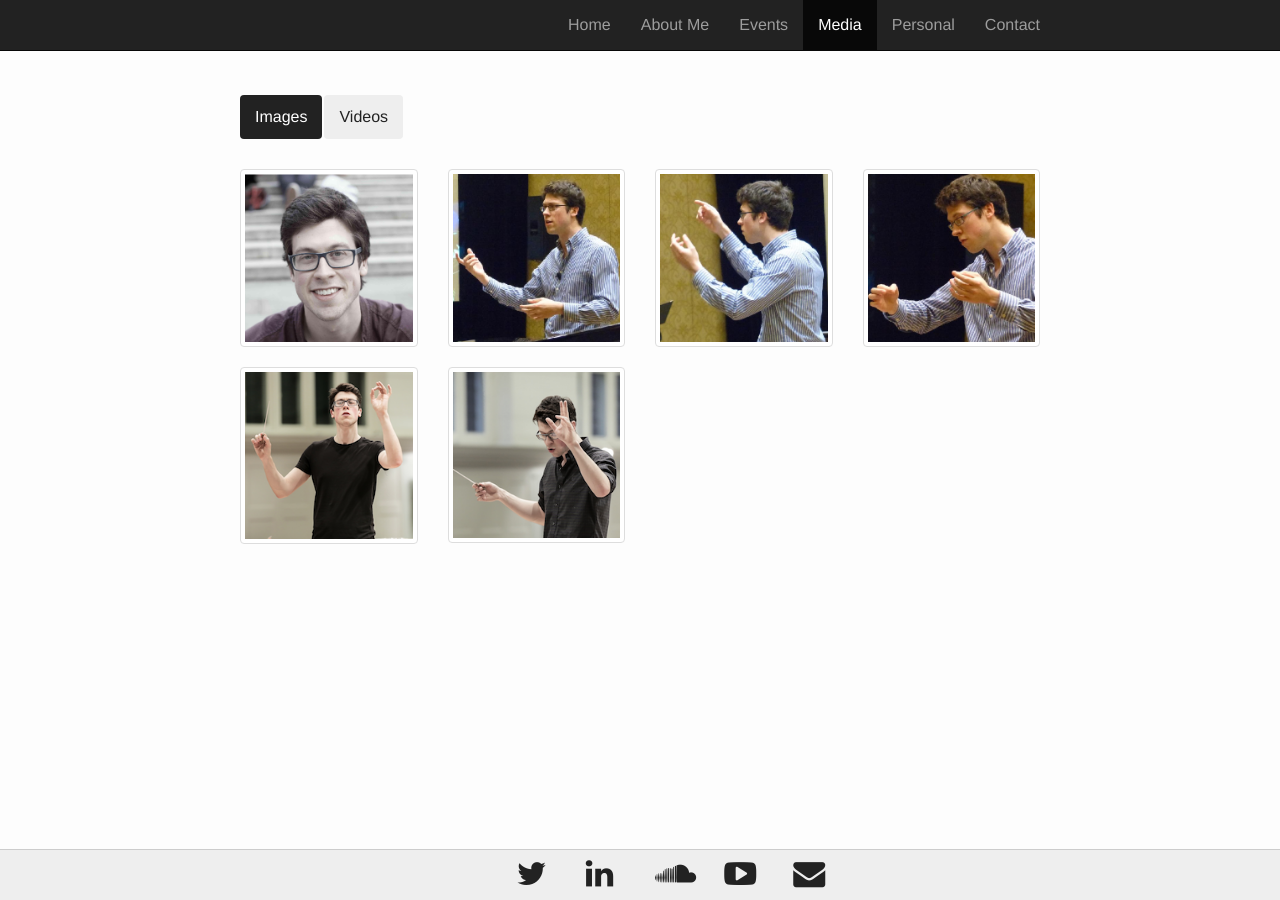
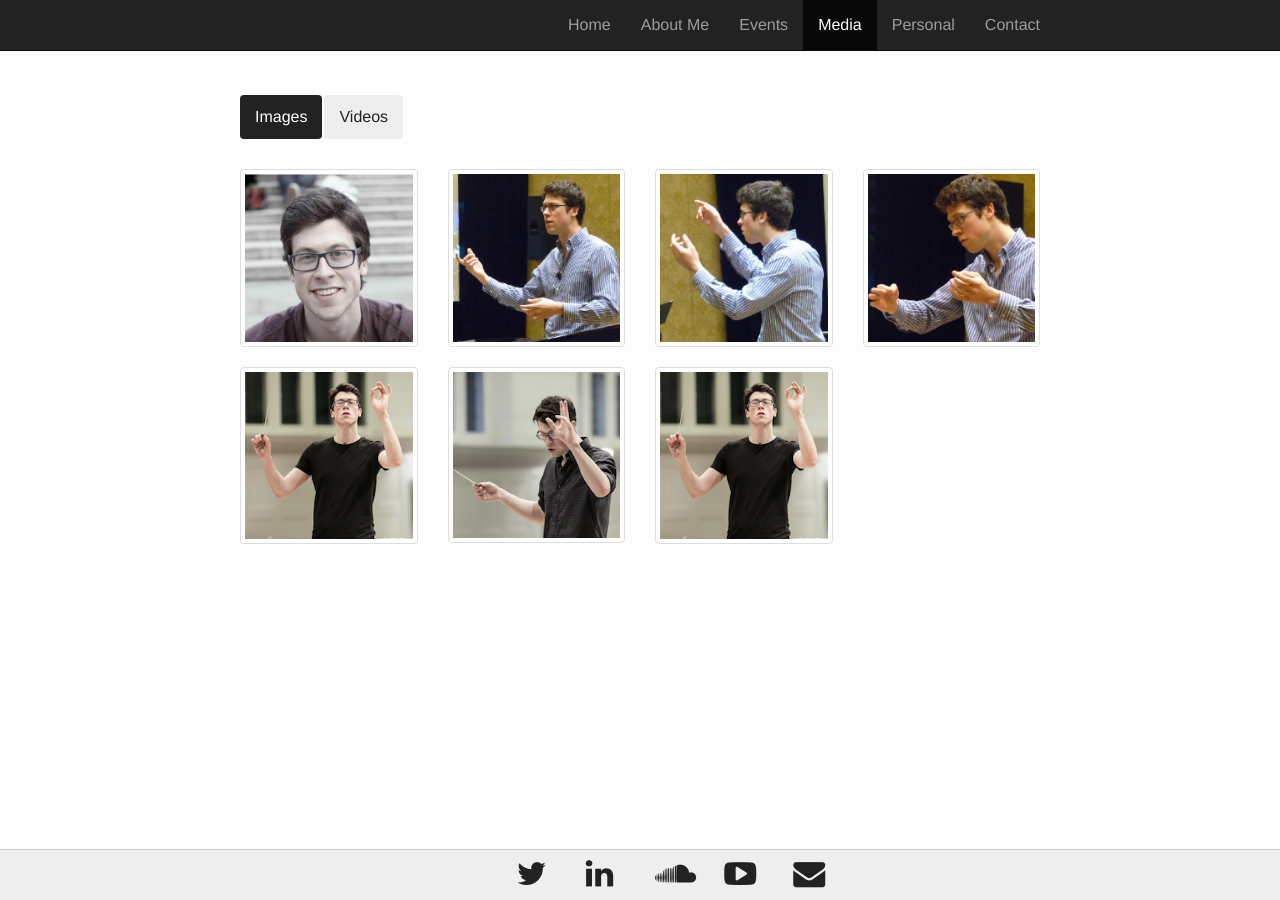
Before and after one commit to musicman10201/musicman10201.github.io, a Jekyll site: the page built from media.html, in a window 1280 px wide. Built offline with Jekyll 4.4.1, drawn with Linux system fonts in a browser that asks for light colours.

Commit message:
Update media.html

```diff
--- a/media.html
+++ b/media.html
@@ -20,6 +20,7 @@ permalink: /media/
         {% include image.html base='/images/media/masterclass4' title='Photo 4' %}
         {% include image.html base='/images/media/15edited' title='Photo 5' %}
         {% include image.html base='/images/media/20cropped' title='Photo 6' %}
+        {% include image.html base='/images/media/15edited' title='Photo 7' %}
       </div>
     </div>
     <div role="tabpanel" class="tab-pane" id="videos">
```
